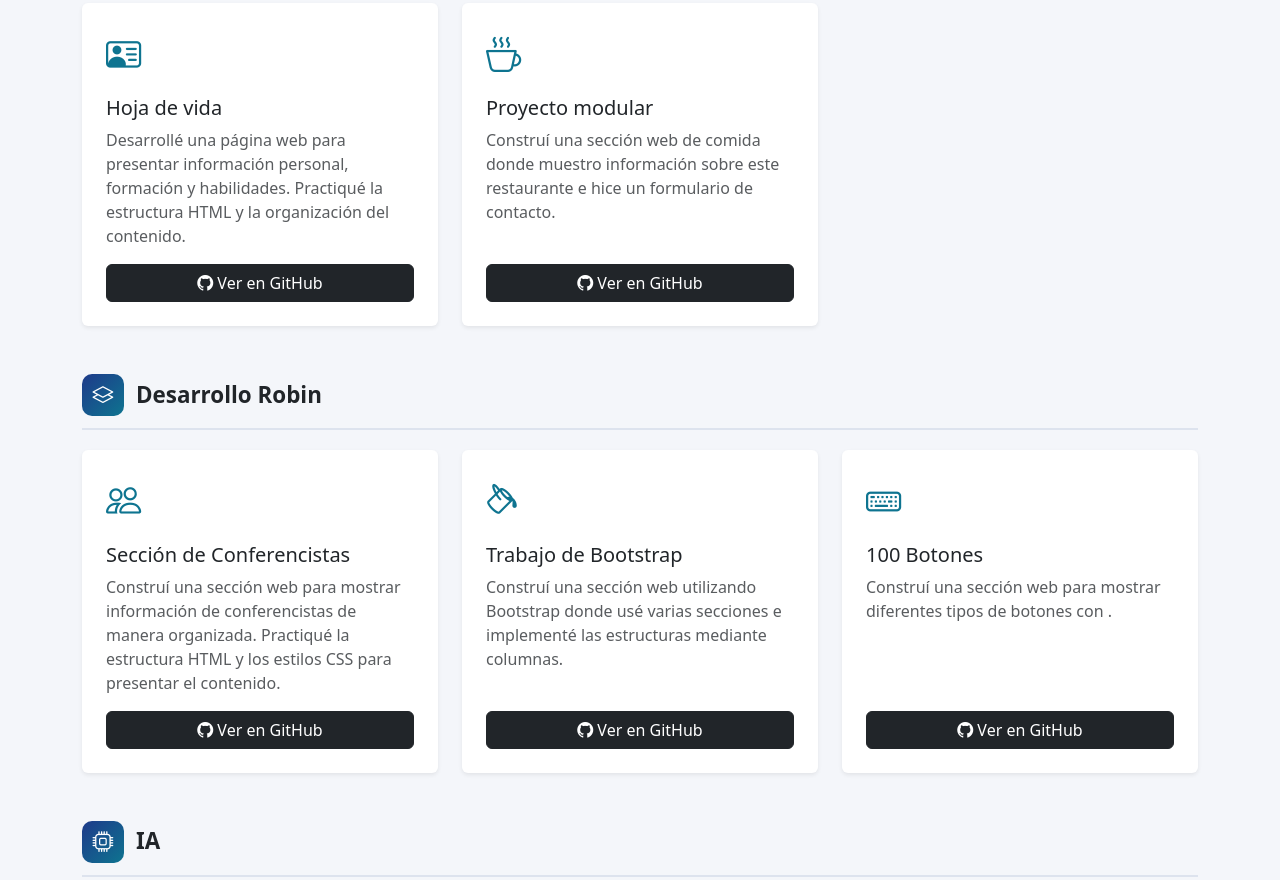
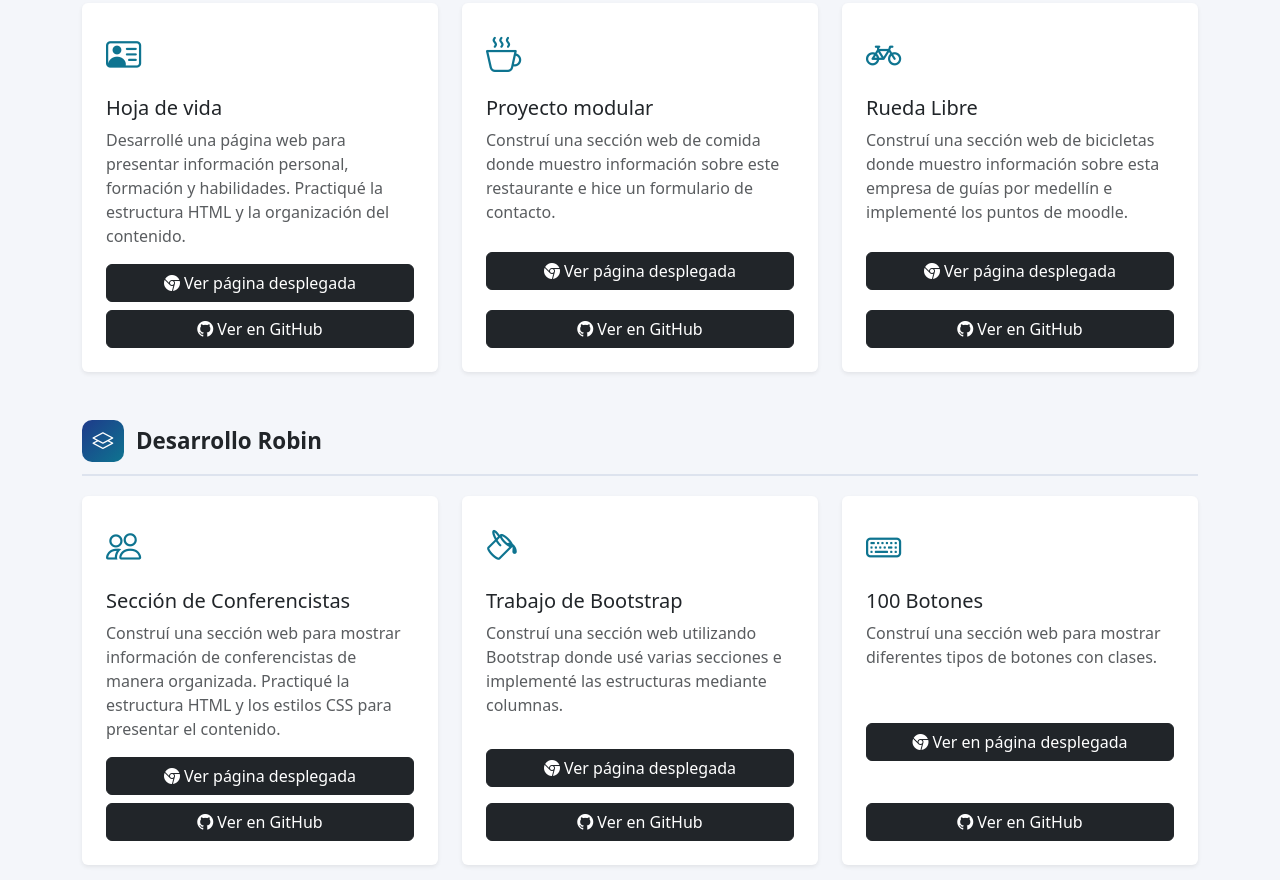
Before and after one commit to ArleyTk/portafolio, a plain HTML site: page index.html in a window 1280 px wide. Shown: the part 1512-2392 px from the top of the page. Drawn offline with nearby package versions, Linux system fonts and the light colour scheme.

Commit message:
feat: Implementación de nuevos botones

```diff
--- a/index.html
+++ b/index.html
@@ -30,7 +30,9 @@
                             aria-expanded="false">Proyectos</a>
                         <ul class="dropdown-menu dropdown-menu-end">
                             <li><a class="dropdown-item" href="#proyectos">Todos los proyectos</a></li>
-                            <li><hr class="dropdown-divider"></li>
+                            <li>
+                                <hr class="dropdown-divider">
+                            </li>
                             <li><a class="dropdown-item" href="#moodle">Desarrollo Moodle</a></li>
                             <li><a class="dropdown-item" href="#robin">Desarrollo Robin</a></li>
                             <li><a class="dropdown-item" href="#ia">IA</a></li>
@@ -103,6 +105,11 @@
                                 <p class="text-muted">Desarrollé una página web para presentar información personal,
                                     formación y habilidades. Practiqué la estructura HTML y la organización del
                                     contenido.</p>
+                                <a href="https://arleytk.github.io/hojadevida/" class="btn btn-dark mt-auto mb-2"
+                                    target="_blank" rel="noopener">
+                                    <i class="bi bi-browser-chrome me-1"></i>Ver página desplegada
+                                </a>
+
                                 <a href="https://github.com/ArleyTk/hojadevida" class="btn btn-dark mt-auto"
                                     target="_blank" rel="noopener">
                                     <i class="bi bi-github me-1"></i>Ver en GitHub
@@ -118,7 +125,29 @@
                                 <h4 class="h5">Proyecto modular</h4>
                                 <p class="text-muted">Construí una sección web de comida donde muestro información
                                     sobre este restaurante e hice un formulario de contacto.</p>
-                                <a href="https://github.com/ArleyTk/saborcaseroo" class="btn btn-dark mt-auto"
+                                <a href="https://arleytk.github.io/saborcasero/" class="btn btn-dark mt-auto mb-2"
+                                    target="_blank" rel="noopener">
+                                    <i class="bi bi-browser-chrome me-1"></i>Ver página desplegada
+                                </a>
+                                <a href="https://github.com/ArleyTk/saborcasero" class="btn btn-dark mt-auto"
+                                    target="_blank" rel="noopener">
+                                    <i class="bi bi-github me-1"></i>Ver en GitHub
+                                </a>
+                            </div>
+                        </article>
+                    </div>
+                    <div class="col-12 col-md-6 col-lg-4">
+                        <article class="card tarjeta h-100 border-0 shadow-sm">
+                            <div class="card-body p-4 d-flex flex-column">
+                                <i class="bi bi-bicycle icono-proyecto mb-3"></i>
+                                <h4 class="h5">Rueda Libre</h4>
+                                <p class="text-muted">Construí una sección web de bicicletas donde muestro información
+                                    sobre esta empresa de guías por medellín e implementé los puntos de moodle.</p>
+                                <a href="https://arleytk.github.io/rueda-libre/" class="btn btn-dark mt-auto mb-2"
+                                    target="_blank" rel="noopener">
+                                    <i class="bi bi-browser-chrome me-1"></i>Ver página desplegada
+                                </a>
+                                <a href="https://github.com/ArleyTk/rueda-libre" class="btn btn-dark mt-auto"
                                     target="_blank" rel="noopener">
                                     <i class="bi bi-github me-1"></i>Ver en GitHub
                                 </a>
@@ -142,6 +171,10 @@
                                 <p class="text-muted">Construí una sección web para mostrar información de
                                     conferencistas de manera organizada. Practiqué la estructura HTML y los estilos CSS
                                     para presentar el contenido.</p>
+                                <a href="https://arleytk.github.io/conferencistas/" class="btn btn-dark mt-auto mb-2"
+                                    target="_blank" rel="noopener">
+                                    <i class="bi bi-browser-chrome me-1"></i>Ver página desplegada
+                                </a>
                                 <a href="https://github.com/ArleyTk/conferencistas" class="btn btn-dark mt-auto"
                                     target="_blank" rel="noopener">
                                     <i class="bi bi-github me-1"></i>Ver en GitHub
@@ -149,13 +182,18 @@
                             </div>
                         </article>
                     </div>
-                                        <div class="col-12 col-md-6 col-lg-4">
+                    <div class="col-12 col-md-6 col-lg-4">
                         <article class="card tarjeta h-100 border-0 shadow-sm">
                             <div class="card-body p-4 d-flex flex-column">
                                 <i class="bi bi-paint-bucket icono-proyecto mb-3"></i>
                                 <h4 class="h5">Trabajo de Bootstrap</h4>
-                                <p class="text-muted">Construí una sección web utilizando Bootstrap donde usé varias secciones
+                                <p class="text-muted">Construí una sección web utilizando Bootstrap donde usé varias
+                                    secciones
                                     e implementé las estructuras mediante columnas.</p>
+                                <a href="https://arleytk.github.io/bootstrap/" class="btn btn-dark mt-auto "
+                                    target="_blank" rel="noopener">
+                                    <i class="bi bi-browser-chrome me-1"></i>Ver página desplegada
+                                </a>
                                 <a href="https://github.com/ArleyTk/bootstrap" class="btn btn-dark mt-auto"
                                     target="_blank" rel="noopener">
                                     <i class="bi bi-github me-1"></i>Ver en GitHub
@@ -163,13 +201,17 @@
                             </div>
                         </article>
                     </div>
-                                        <div class="col-12 col-md-6 col-lg-4">
+                    <div class="col-12 col-md-6 col-lg-4">
                         <article class="card tarjeta h-100 border-0 shadow-sm">
-                            <div class="card-body p-4 d-flex flex-column">
+                            <div class="card-body p-4 d-flex flex-column" >
                                 <i class="bi bi-keyboard icono-proyecto mb-3"></i>
                                 <h4 class="h5">100 Botones</h4>
                                 <p class="text-muted">Construí una sección web para mostrar diferentes tipos de botones
-                                    con .</p>
+                                    con clases.</p>
+                                <a href="https://arleytk.github.io/botones/" class="btn btn-dark mt-auto mb-1"
+                                    target="_blank" rel="noopener">
+                                    <i class="bi bi-browser-chrome me-1"></i>Ver en página desplegada
+                                </a>
                                 <a href="https://github.com/ArleyTk/botones" class="btn btn-dark mt-auto"
                                     target="_blank" rel="noopener">
                                     <i class="bi bi-github me-1"></i>Ver en GitHub
@@ -191,9 +233,11 @@
                             <div class="card-body p-4 d-flex flex-column">
                                 <i class="bi bi-robot icono-proyecto mb-3"></i>
                                 <h4 class="h5">IA Moodle Semana 1 y 2</h4>
-                                <p class="text-muted">Semana 1: Implementé un código que permita escribir números y leerlos de menor a mayor.
+                                <p class="text-muted">Semana 1: Implementé un código que permita escribir números y
+                                    leerlos de menor a mayor.
                                     Mapa conceptual y casos de uso sobre la IA.
-                                    Semana 2: Implementé un código en Python que permita escribir 5 números y poder leerlos en lista ordenada,
+                                    Semana 2: Implementé un código en Python que permita escribir 5 números y poder
+                                    leerlos en lista ordenada,
                                     con sus respectivas pruebas y explicaciones.
                                     Peticiones a 3 IA's
                                 </p>
```
